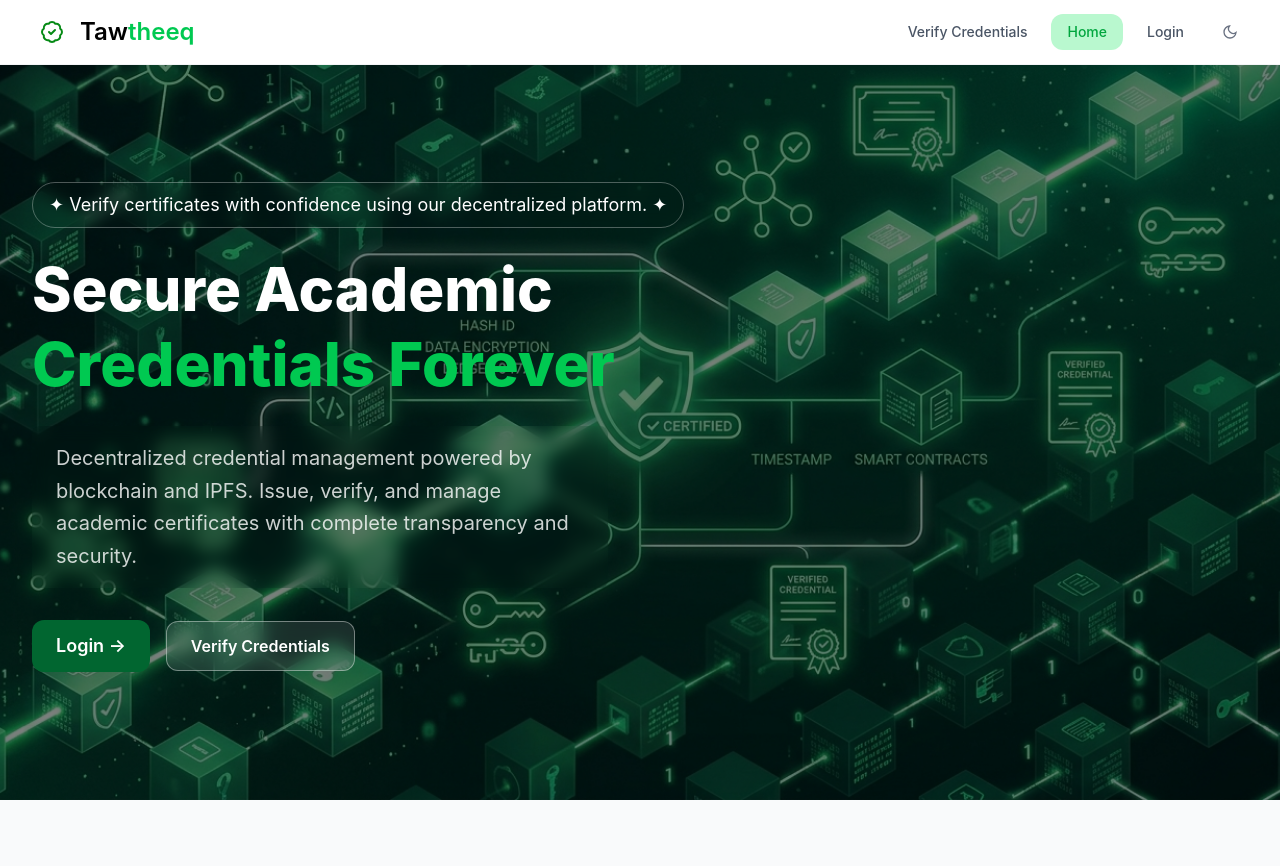
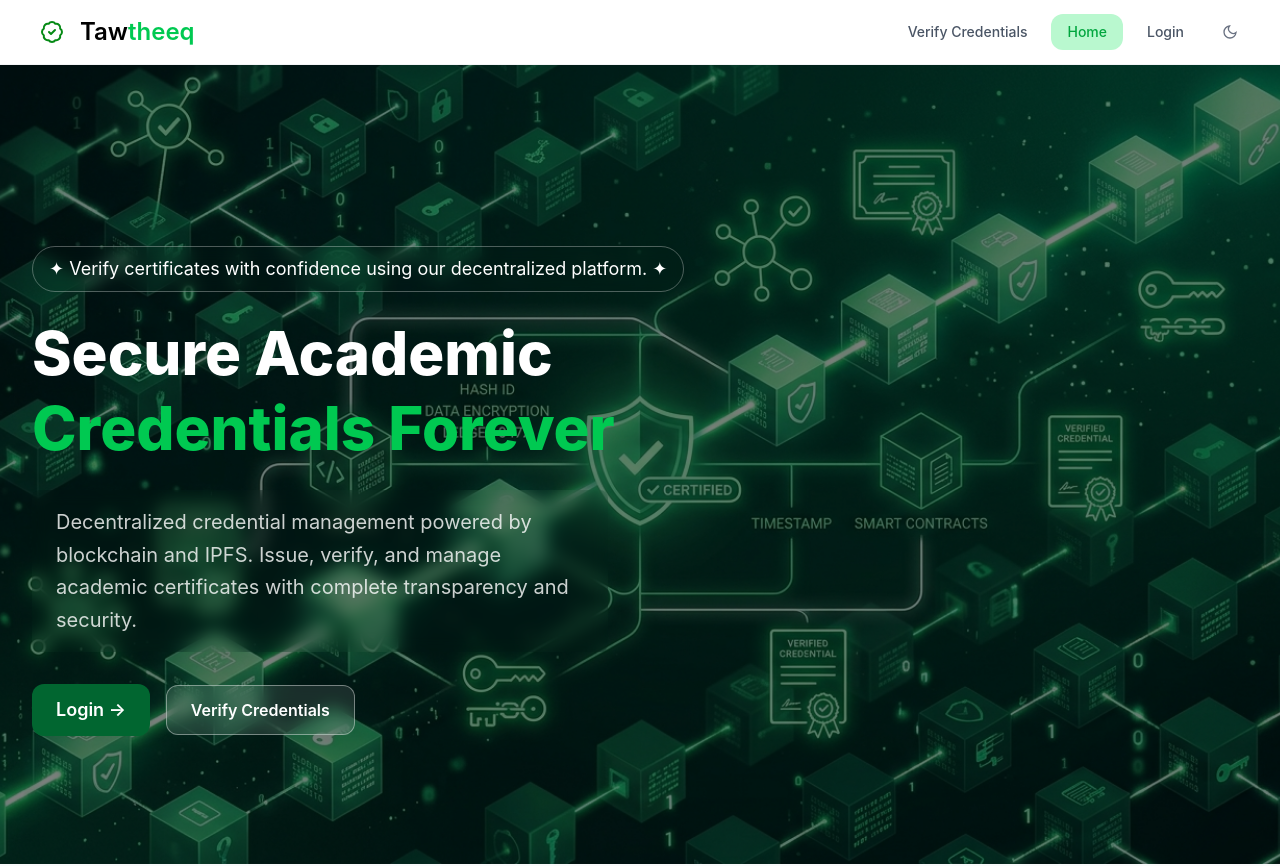
Before and after one commit to ROBINMASH1/Tawtheeq, a React (Vite) app in the folder client-frontend/: page / in a window 1280 px wide. Shown: the top 866 px of the page. Built offline with nearby package versions, Linux system fonts and the light colour scheme; no server answers.

Commit message:
added layout function to hide the navbar in profile setup page.

```diff
--- a/client-frontend/src/App.jsx
+++ b/client-frontend/src/App.jsx
@@ -16,7 +16,23 @@ import ProfileSetup from './pages/profile-setup';
 import ManageAdmins from './pages/manage-admins';
 import StaffManagement from './pages/staff-management';
 import ScrollToTop from './componant/scroll';
+import { useLocation } from 'react-router-dom';
 import Test from './pages/test';
+function Layout({ children }) {
+  const location = useLocation();
+
+  const hideNavbarOn = ['/profile-setup'];
+  const shouldHideNavbar = hideNavbarOn.includes(location.pathname);
+
+  return (
+    <>
+      {!shouldHideNavbar && <Navbar />}
+      <main className={!shouldHideNavbar ? 'pt-16' : ''}>
+        {children}
+      </main>
+    </>
+  );
+}
 export default function App() {
 
 
@@ -25,7 +41,9 @@ export default function App() {
 
     <BrowserRouter>
     <ScrollToTop />
-      <Navbar />
+      <Layout>
+
+
 
       <Routes className="pt-16" >
 
@@ -83,7 +101,7 @@ export default function App() {
       } />
 
       </Routes>
-
+      </Layout>
       <Footer className="pt-16"/>
     </BrowserRouter>
 
--- a/client-frontend/src/pages/Home.jsx
+++ b/client-frontend/src/pages/Home.jsx
@@ -258,7 +258,7 @@ export default function Home() {
       </section>
 
      {/* How It Works Section */}
-      <section className="bg-white dark:bg-gray-950 py-24 px-8">
+      <section className="bg-white dark:bg-gray-800 py-24 px-8">
         <div className="max-w-7xl mx-auto">
 
           {/* Heading */}
```
